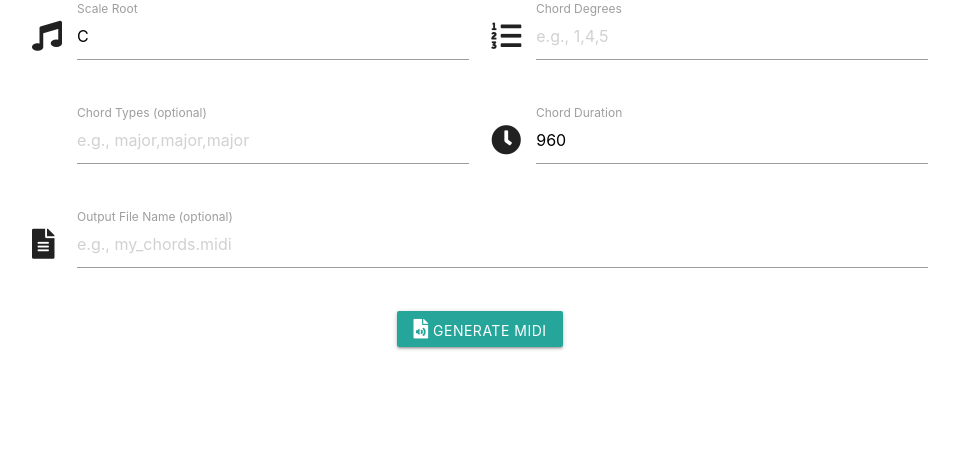
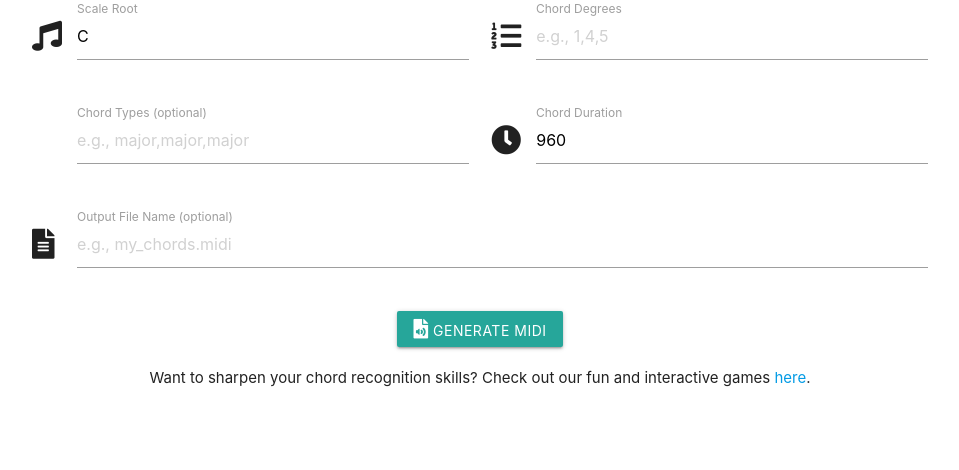
Before and after one commit to nojux-official/chord2midi, a Flask app: page / in a window 1280 px wide. Shown: the part 207-677 px from the top of the page, without its empty margins (160-1119 px from the left). Run offline with Flask 3, Linux system fonts and the light colour scheme.

Commit message:
Link to games page

```diff
--- a/templates/index.html
+++ b/templates/index.html
@@ -60,6 +60,9 @@
             <midi-visualizer type="piano-roll" id="myVisualizer"></midi-visualizer>
             <button id="downloadButton"><i class="fas fa-download"></i> Download MIDI</button>
         </div>
+        <div class="center-align" style="margin-top: 20px;">
+            <p>Want to sharpen your chord recognition skills? Check out our fun and interactive games <a href="games.html">here</a>.</p>
+        </div>
     </div>
     <!-- Materialize JS -->
     <script src="https://cdnjs.cloudflare.com/ajax/libs/materialize/1.0.0/js/materialize.min.js"></script>
```
